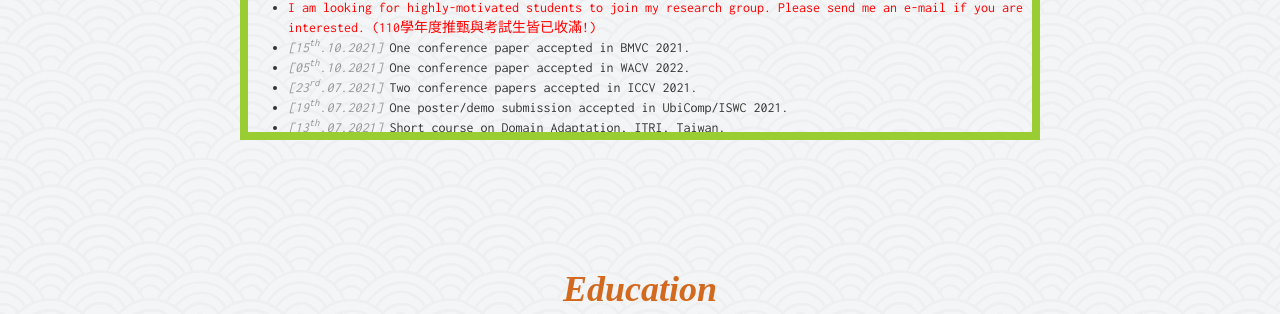
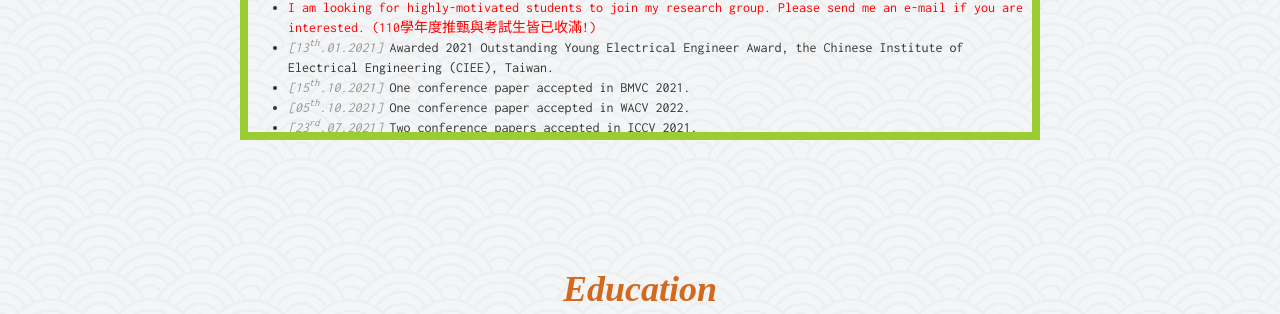
Before and after one commit to walonchiu/walonchiu.github.io, a plain HTML site: page index.html in a window 1280 px wide. Shown: the part 643-957 px from the top of the page. Drawn offline with nearby package versions, Linux system fonts and the light colour scheme; a web font is replaced by a local one.

Commit message:
ciee award

```diff
--- a/index.html
+++ b/index.html
@@ -139,6 +139,7 @@
 <!-- 			<a style="color:#ffcc99; text-decoration: none;" target="_blank" href="https://www.ptt.cc/bbs/graduate/M.1489501190.A.39D.html">(post on ptt-graduate)</a> -->
 		</li>
 		<!-- <li><i style="color:#969696">[02<sup>nd</sup>, 05<sup>th</sup>, 10<sup>th</sup>.02.2018]</i> Full-day courses on machine learning, Taiwan AI Academy, Taipei, Taiwan.</li> -->
+		<li><i style="color:#969696">[13<sup>th</sup>.01.2021]</i> Awarded 2021 Outstanding Young Electrical Engineer Award, the Chinese Institute of Electrical Engineering (CIEE), Taiwan.</li>
 		<li><i style="color:#969696">[15<sup>th</sup>.10.2021]</i> One conference paper accepted in BMVC 2021.</li>
 		<li><i style="color:#969696">[05<sup>th</sup>.10.2021]</i> One conference paper accepted in WACV 2022.</li>
 		<li><i style="color:#969696">[23<sup>rd</sup>.07.2021]</i> Two conference papers accepted in ICCV 2021.</li>
```
